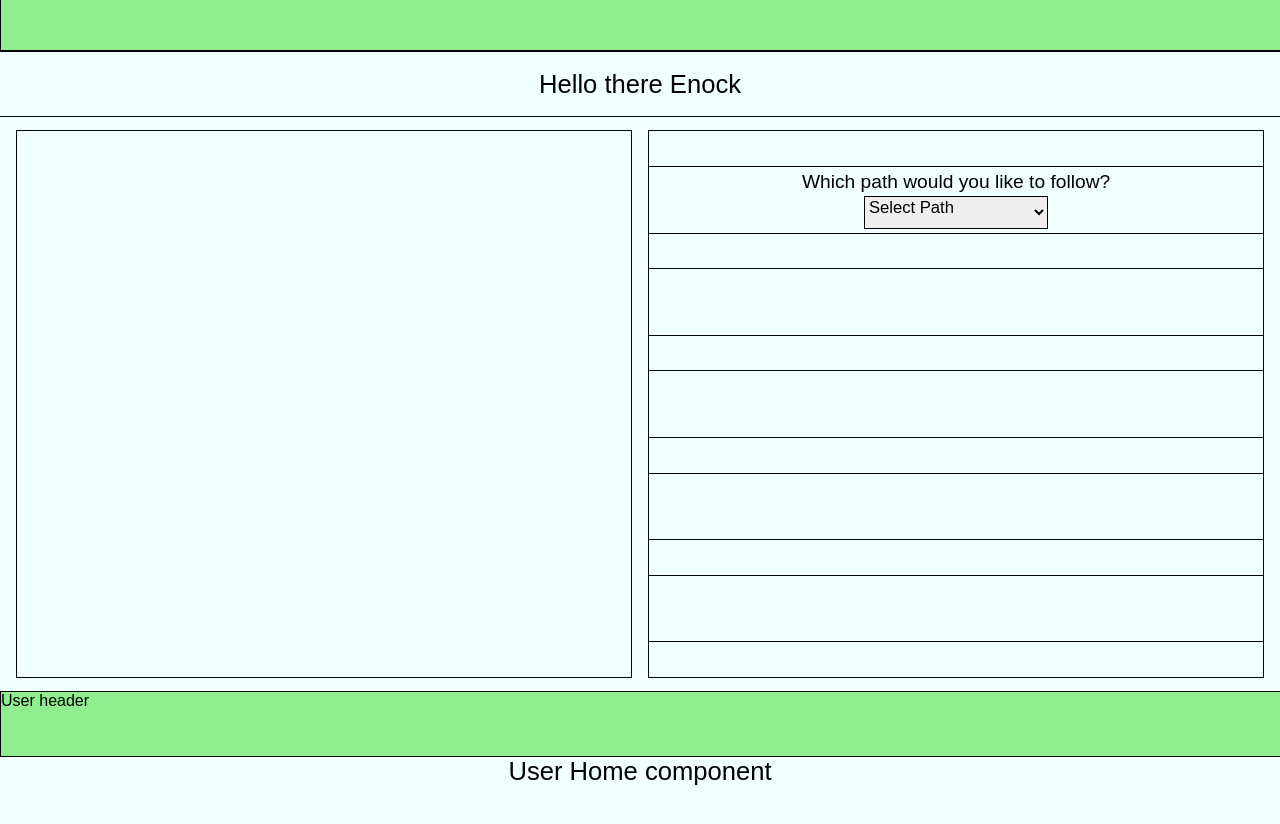
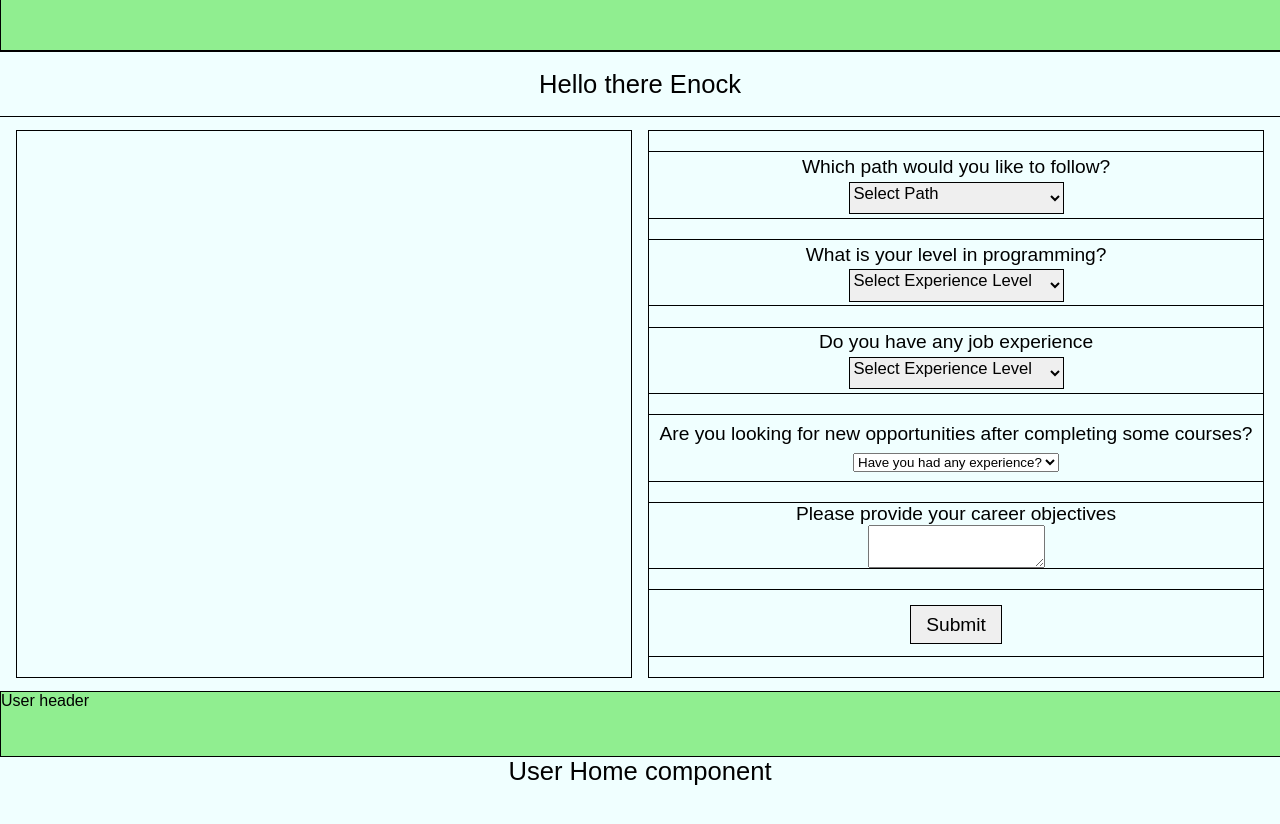
Before and after one commit to MokuaEnock/NxT-learn, a React (Create React App) app: page / in a window 1280 px wide. Shown: the part 1320-2144 px from the top of the page. Built offline with nearby package versions, Linux system fonts and the light colour scheme.

Commit message:
complete second form for useform

```diff
--- a/src/components/user/userForm.js
+++ b/src/components/user/userForm.js
@@ -1,32 +1,66 @@
 import React from "react";
 
 function UserForm() {
+  function handleSubmit(e) {
+    e.preventDefault();
+    console.log("hello World")
+  }
   return (
     <section id="userForm">
       <p>Hello there Enock</p>
       <div>
         <form id="userForm1"></form>
-        <form id="userForm2">
+        <form id="userForm2" onSubmit={handleSubmit}>
           <span>
-            <label form="path_type">Which path would you like to follow?</label>
+            <label htmlFor="path_type">Which path would you like to follow?</label>
             <select name="path_type" id="path_type">
               <option>Select Path</option>
               <option value="self_led">Self Led</option>
               <option value="instructor_led">Instructor Led</option>
               <option value="hybrid">Hybrid</option>
             </select>
-          </span>{" "}
+          </span>
           <span>
-            <label></label>
-          </span>{" "}
+            <label htmlFor="skill_level">What is your level in programming?</label>
+            <select name="skill_levels" id="skill_level">
+              <option>Select Experience Level</option>
+              <option value="novice">Novice</option>
+              <option value="a_beginner">Advanced Beginner</option>
+              <option value="competent">Competent</option>
+              <option value="proficient">Proficient</option>
+              <option value="expert">Expert</option>
+            </select>
+          </span>
           <span>
-            <label></label>
-          </span>{" "}
+            <label htmlFor="job_experience">Do you have any job experience</label>
+            <select name="job_experience" id="job_experience">
+              <option>Select Experience Level</option>
+              <option value="novice">Novice</option>
+              <option value="a_beginner">I dont have any</option>
+              <option value="proficient">I have built some projects </option>
+              <option value="expert">I have worked before</option>
+            </select>
+          </span>
+
           <span>
-            <label></label>
-          </span>{" "}
+            <label>
+              Are you looking for new opportunities after completing some
+              courses?
+            </label>
+            <select name="work_experience" id="work_experience">
+              <option>Have you had any experience?</option>
+              <option value="yes_exp">Yes</option>
+              <option value="no_exp">No</option>
+            </select>
+          </span>
+
           <span>
-            <label></label>
+            <label>Please provide your career objectives</label>
+            <textarea id="career_objectives" rows="5" columns="33" />
+          </span>
+
+          <span>
+            <button type="submit">Submit</button>
           </span>
         </form>
       </div>
--- a/src/index.css
+++ b/src/index.css
@@ -199,8 +199,14 @@ header {
   font-size: 1.5vw;
 }
 
-#path_type {
-  width: 30%;
+select:focus {
+  outline: thin solid black;
+}
+
+#path_type,
+#job_experience,
+#skill_level {
+  width: 35%;
   height: 50%;
   font-size: 1.3vw;
   display: flex;
```
